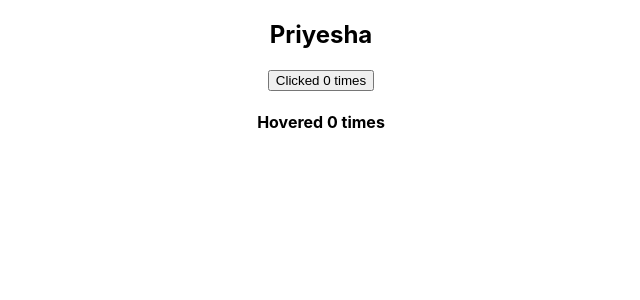
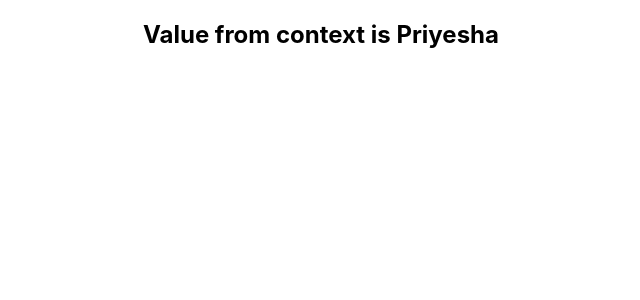
Before and after one commit to Priyesha/Advanced-React-Concepts2, a React (Create React App) app: page / in a window 1280 px wide. Shown: the top 300 px of the page, without its empty margins (319-959 px from the left). Built offline with nearby package versions, Linux system fonts and the light colour scheme.

Commit message:
context implemented

```diff
--- a/src/App.js
+++ b/src/App.js
@@ -5,11 +5,13 @@ import FunctProps from './components/FunctProps';
 import Counter from './components/Counter';
 import ClickCounter from './components/ClickCounter'
 import HoverComponent from './components/HoverComponent';
+import Parent from './components/Parent';
+import {UserProvider} from './components/context';
 
 function App() {
   return (
     <div className="App">
-      <FunctProps name={(isLoggedIn) => isLoggedIn? 'Priyesha' : 'User'}/>
+      {/* <FunctProps name={(isLoggedIn) => isLoggedIn? 'Priyesha' : 'User'}/>
       <Counter>
       {(count, incrementCount) => (
         <ClickCounter count={count} incrementCount={incrementCount}/>
@@ -20,7 +22,10 @@ function App() {
       {(count, incrementCount) => (
         <HoverComponent count={count} incrementCount={incrementCount}/>
       )}
-      </Counter>
+      </Counter>  */}
+      <UserProvider value="Priyesha">
+      <Parent/>
+      </UserProvider>
     </div>
   );
 }
--- /dev/null
+++ b/src/components/Child.js
@@ -0,0 +1,14 @@
+import React, { Component } from 'react';
+import GrandChild from './GrandChild';
+
+class Child extends Component {
+    render() {
+        return (
+            <div>
+                <GrandChild/>
+            </div>
+        )
+    }
+}
+
+export default Child
--- /dev/null
+++ b/src/components/GrandChild.js
@@ -0,0 +1,19 @@
+import React, { Component } from 'react';
+import {UserConsumer} from './context';
+
+export class GrandChild extends Component {
+    render() {
+        return (
+          <UserConsumer>
+              {(username) => {
+               return <div>
+                 <h2>Value from context is {username}</h2>
+               </div>
+              }
+              }
+          </UserConsumer>
+        )
+    }
+}
+
+export default GrandChild
--- /dev/null
+++ b/src/components/Parent.js
@@ -0,0 +1,14 @@
+import React, { Component } from 'react'
+import Child from './Child';
+
+class Parent extends Component {
+    render() {
+        return (
+            <div>
+               <Child/>
+            </div>
+        )
+    }
+}
+
+export default Parent
--- /dev/null
+++ b/src/components/context.js
@@ -0,0 +1,8 @@
+import React from 'react';
+
+const UserContext = React.createContext();
+
+const UserProvider = UserContext.Provider;
+const UserConsumer = UserContext.Consumer;
+
+export {UserProvider, UserConsumer}
```
